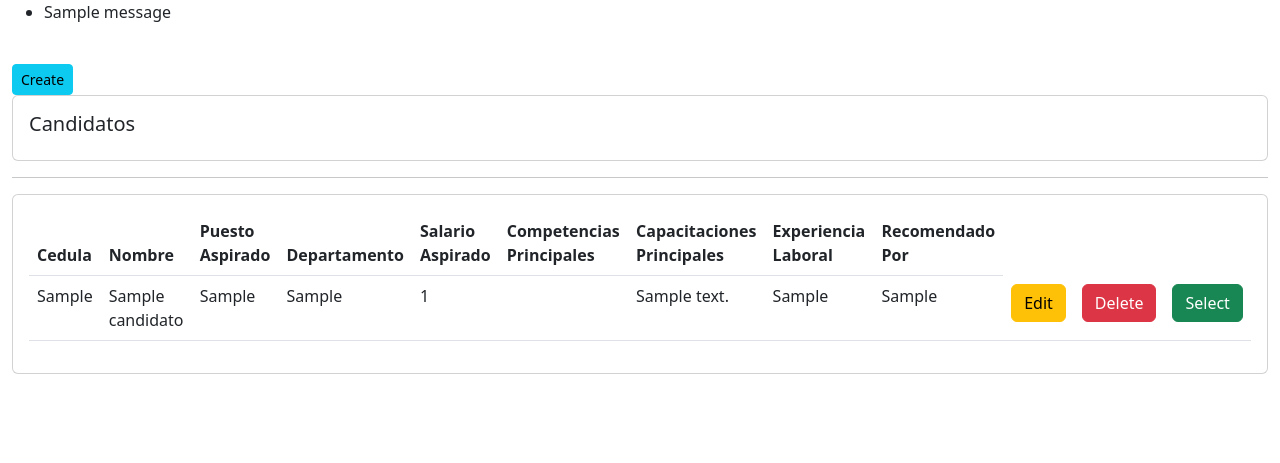
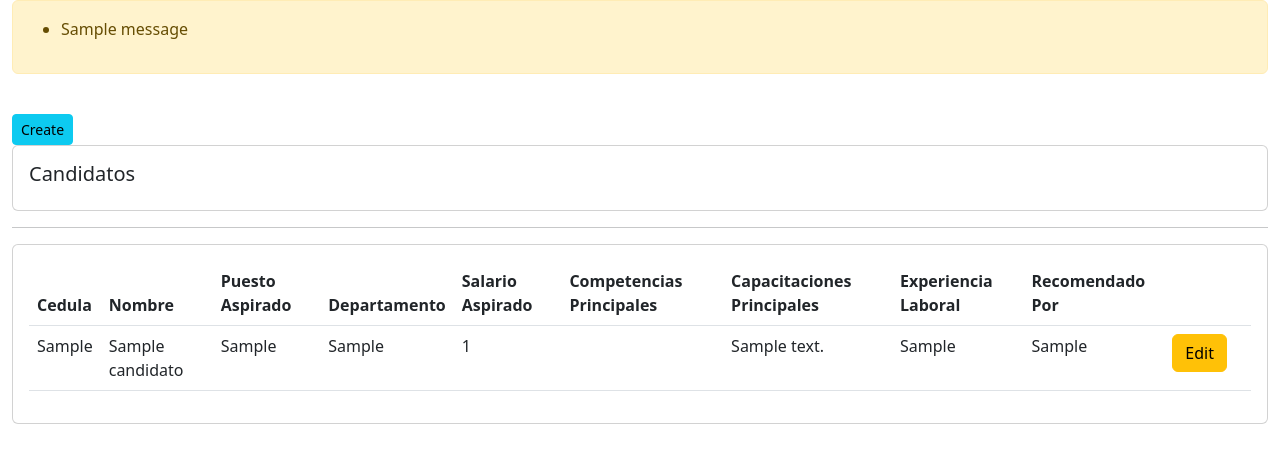
Before and after one commit to MoscatN/PythonProjects, a Django app: page /candidatos/ in a window 1280 px wide. Shown: the part 70-533 px from the top of the page. Run offline with Django 4.2, Linux system fonts and the light colour scheme; a user stored in the database is signed in; tables that the repository leaves empty hold one stand-in row (values such as "Sample post"); one stand-in notice (Sample message) is shown; some libraries are stand-ins or nearby versions.

```diff
--- a/RecursosHumanos/RHApp/templates/candidatos.html
+++ b/RecursosHumanos/RHApp/templates/candidatos.html
@@ -3,15 +3,17 @@
 {% block content %}
 
 {% if messages %}
-<ul class="messages">
-    {% for message in messages %}
-    <li {% if message.tags %} class="{{ message.tags }}"{% endif %}>{{ message }}</li>
-    {% endfor %}
-</ul>
+<div class="alert alert-warning">
+    <ul class="messages">
+        {% for message in messages %}
+        <li {% if message.tags %} class="{{ message.tags }}"{% endif %}>{{ message }}</li>
+        {% endfor %}
+    </ul>
+</div>
 {% endif %}
+    <script src="https://unpkg.com/boxicons@2.1.4/dist/boxicons.js"></script>
 
 <br>
-
 <a class="btn btn-info btn-sm btn-block" href="{% url 'create_candidatos' %}">Create</a>
 
 <div class="row">
@@ -33,6 +35,8 @@
                         <th>Capacitaciones Principales</th>
                         <th>Experiencia Laboral</th>
                         <th>Recomendado Por</th>
+                        <th></th>
+                        <th></th>
                     </tr>
                 </thead>
                 <tbody>
@@ -49,10 +53,7 @@
                         <td>{{cnd.RecomendadoPor}}</td>
 
                         <td><a href="{% url 'update_candidatos' cnd.id %}" class="btn btn-warning">Edit</a></td>
-                        <td><a href="{% url 'delete_candidatos' cnd.id %}" class="btn btn-danger">Delete</a></td>
-                        <td><a href="{% url 'select_candidatos' cnd.id %}" class="btn btn-success">Select</a></td>
-
-
+                        <td><a href="{% url 'delete_candidatos' cnd.id %}"><i class='bx bxs-trash-alt'></i></a></td>
                     </tr>
                 {% endfor %}
                 </tbody>
--- a/RecursosHumanos/package.json
+++ b/RecursosHumanos/package.json
@@ -1,6 +1,8 @@
 {
   "dependencies": {
+    "@fortawesome/fontawesome-free": "^6.2.0",
     "bootstrap": "^5.2.1",
+    "boxicons": "^2.1.4",
     "datatables.net": "^1.12.1",
     "datatables.net-dt": "^1.12.1"
   }
```
Also changed, not shown: RecursosHumanos/package-lock.json.
